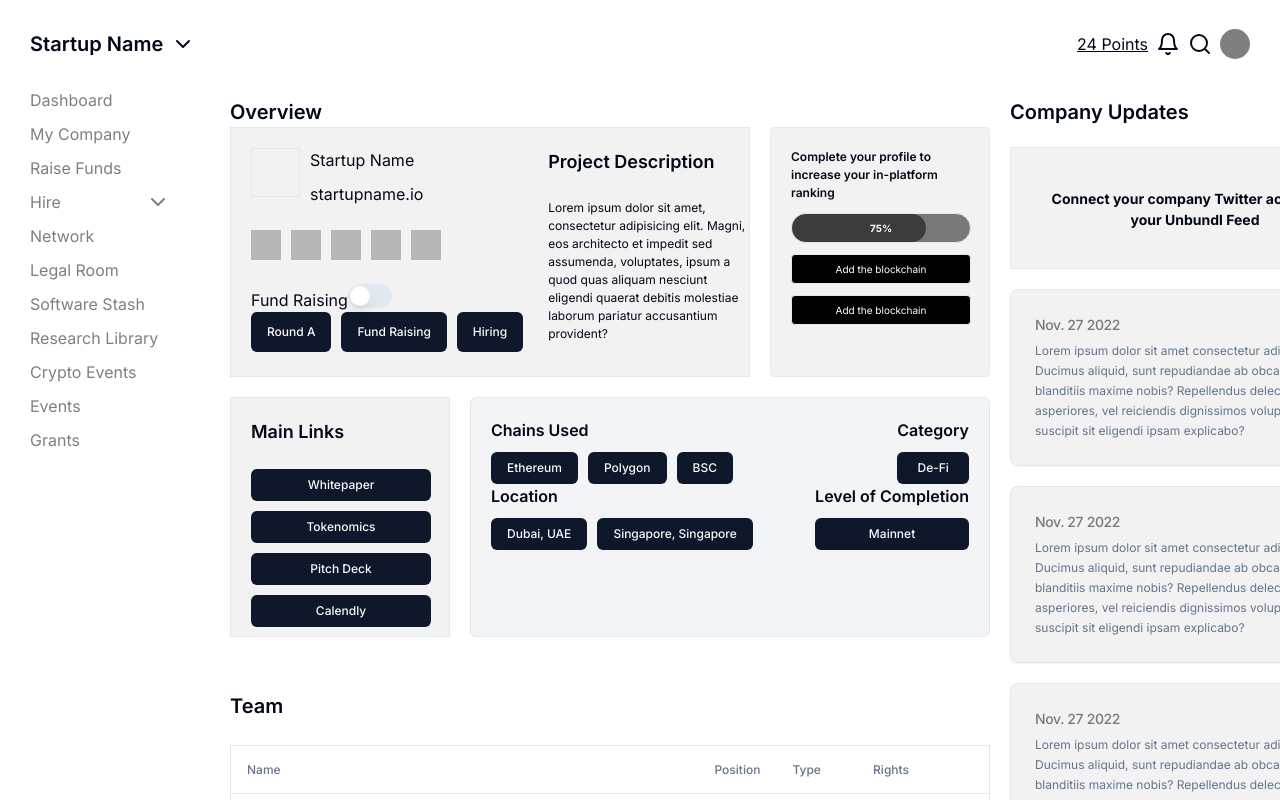
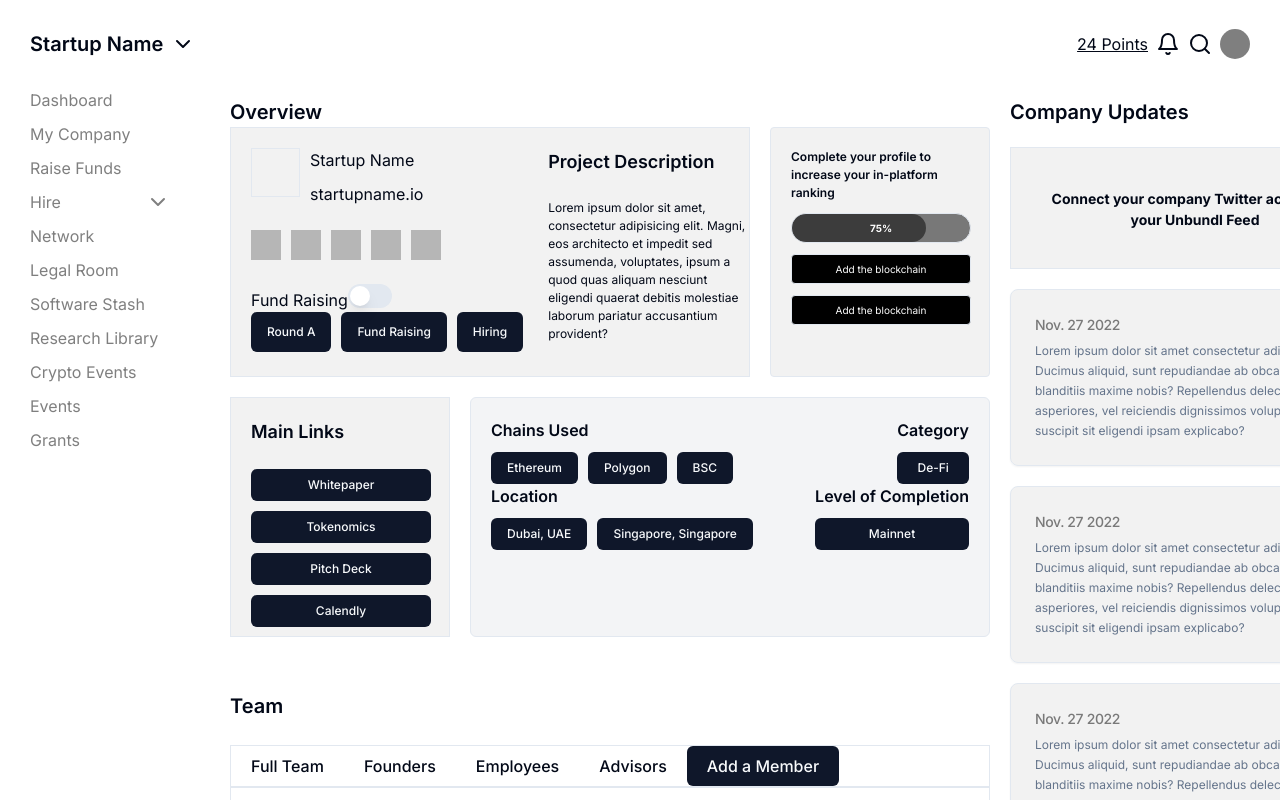
Before and after one commit to ShaikhNabeelShabbir/unbundl-web, a React (Vite) app: page /founder-dashboard in a window 1280 px wide. Both pictures are taken after a click on the button "My Company". Shown: the top 800 px of the page. Built offline with nearby package versions, Linux system fonts and the light colour scheme.

Commit message:
changes updated

```diff
--- a/src/pages/startup/my-company.tsx
+++ b/src/pages/startup/my-company.tsx
@@ -15,6 +15,7 @@ import {
   CardHeader,
   CardTitle,
 } from "@/components/ui/card";
+import { Ghost } from "lucide-react";
 
 const invoices = [
   {
@@ -87,6 +88,7 @@ const MyCompany: React.FC = () => {
                       <Button>Hiring</Button>
                     </div>
                   </div>
+
                   <div className=" ml-[25px] ">
                     <div className="mt-[20px] font-semibold text-[18px]">
                       Project Description
@@ -176,6 +178,35 @@ const MyCompany: React.FC = () => {
                 {" "}
                 <p className="font-semibold text-[20px]">Team</p>
                 <br />
+                <div className="w-[760px] border">
+                  <Button
+                    className="p-[20px] font-medium text-[16px]"
+                    variant="ghost"
+                  >
+                    Full Team
+                  </Button>
+                  <Button
+                    className="p-[20px] font-medium text-[16px]"
+                    variant="ghost"
+                  >
+                    Founders
+                  </Button>
+                  <Button
+                    className="p-[20px] font-medium text-[16px]"
+                    variant="ghost"
+                  >
+                    Employees
+                  </Button>
+                  <Button
+                    className="p-[20px] font-medium text-[16px]"
+                    variant="ghost"
+                  >
+                    Advisors
+                  </Button>
+                  <Button className="p-[20px] font-medium text-[16px]">
+                    Add a Member
+                  </Button>
+                </div>
                 <Table className="border">
                   <TableHeader>
                     <TableRow>
```
